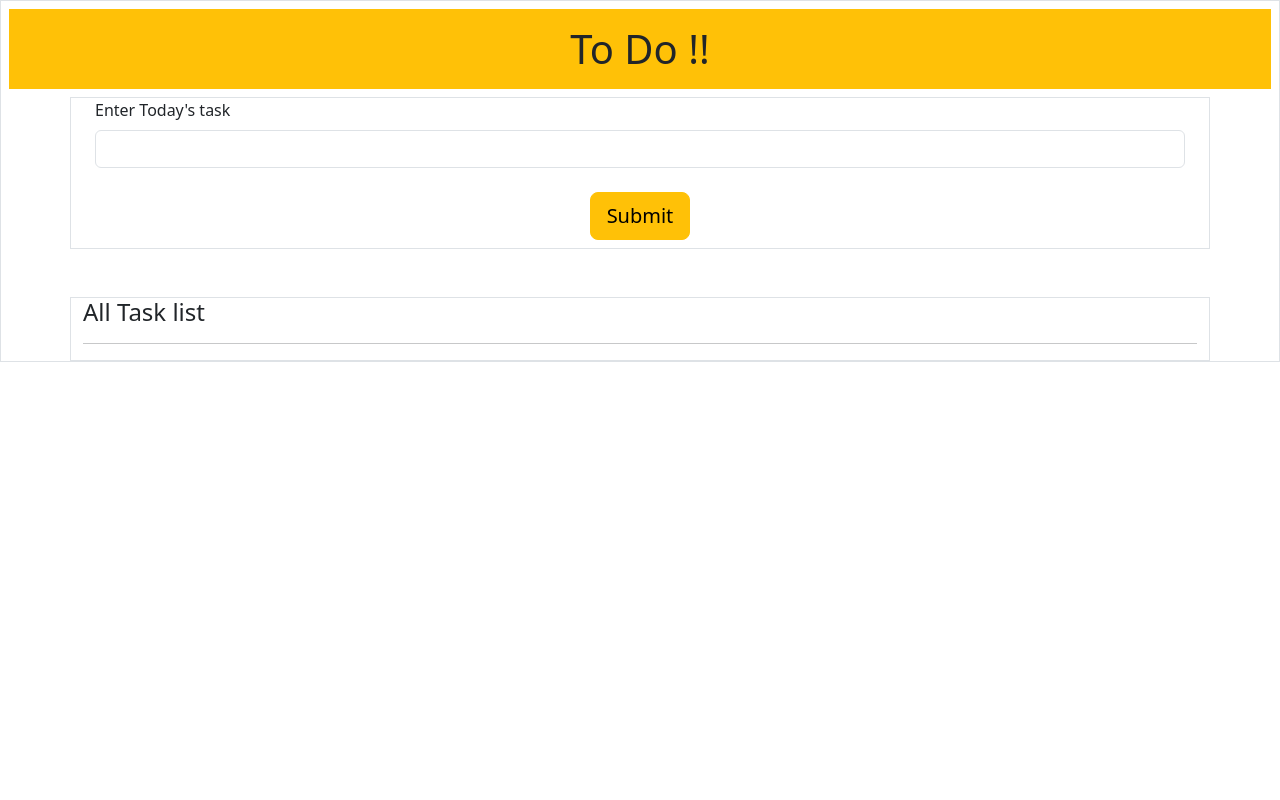
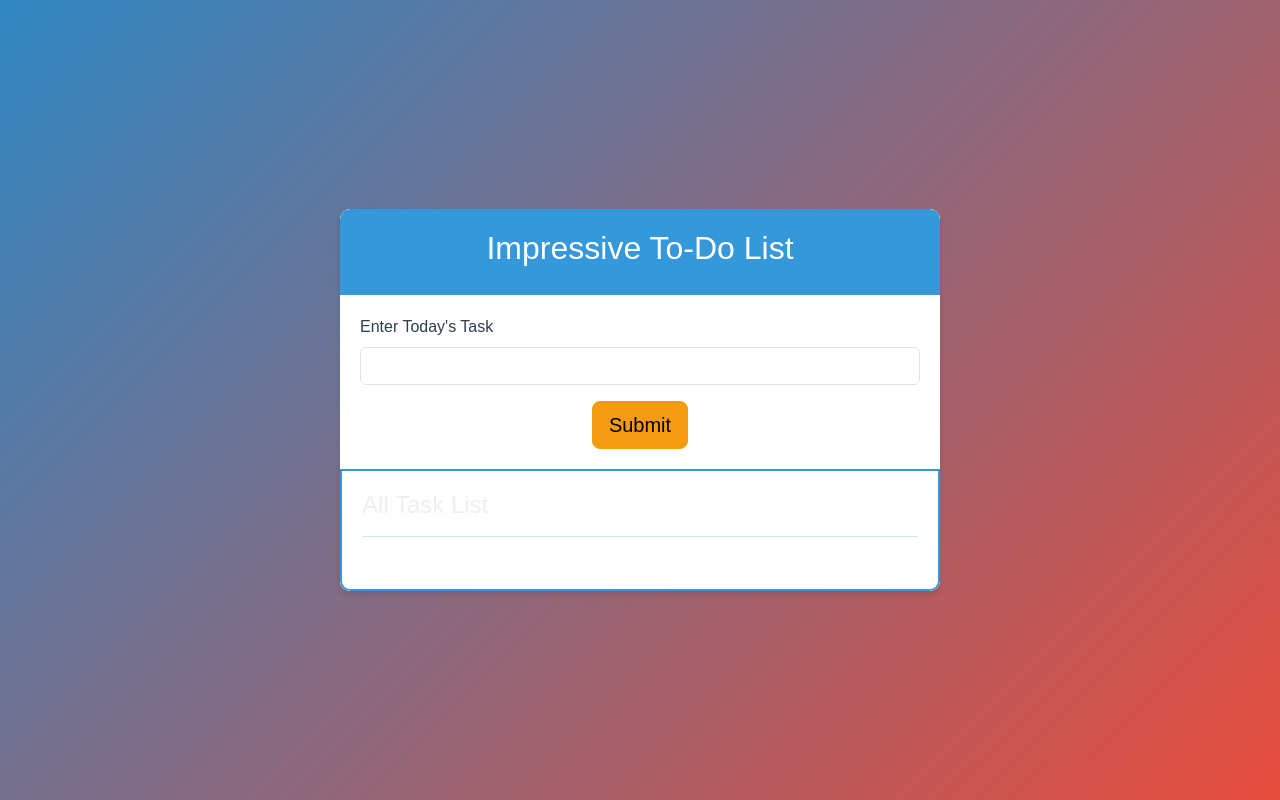
Before and after one commit to Klajdi2004/To-do_web_project, a Flask app: page / in a window 1280 px wide. Run offline with Flask 3, Linux system fonts and the light colour scheme; data that the repository does not hold is empty.

Commit message:
Update index.html

```diff
--- a/templates/index.html
+++ b/templates/index.html
@@ -1,39 +1,109 @@
-<!doctype html>
+<!DOCTYPE html>
 <html lang="en">
-  <head>
+<head>
     <meta charset="utf-8">
     <meta name="viewport" content="width=device-width, initial-scale=1">
-    <title>Bootstrap demo</title>
-    <link href="https://cdn.jsdelivr.net/npm/bootstrap@5.3.2/dist/css/bootstrap.min.css" rel="stylesheet" integrity="sha384-T3c6CoIi6uLrA9TneNEoa7RxnatzjcDSCmG1MXxSR1GAsXEV/Dwwykc2MPK8M2HN" crossorigin="anonymous">
-  </head>
-  <body>
-    <div class="parent border">
-        <header class="bg-warning m-2">
-            <h1 class="text-center p-3">To Do !!<h1>
+    <title>Impressive To-Do List</title>
+    <link href="https://cdn.jsdelivr.net/npm/bootstrap@5.3.2/dist/css/bootstrap.min.css" rel="stylesheet"
+        integrity="sha384-T3c6CoIi6uLrA9TneNEoa7RxnatzjcDSCmG1MXxSR1GAsXEV/Dwwykc2MPK8M2HN"
+        crossorigin="anonymous">
+    <style>
+        body {
+            background: linear-gradient(135deg, #2E86C1, #E74C3C);
+            color: #ECF0F1;
+            font-family: 'Quicksand', sans-serif;
+            margin: 0;
+            padding: 0;
+            display: flex;
+            align-items: center;
+            justify-content: center;
+            min-height: 100vh;
+        }
+        main {
+            background-color: #FFFFFF;
+            border-radius: 10px;
+            box-shadow: 0 4px 6px rgba(0, 0, 0, 0.1);
+            overflow: hidden;
+            width: 80%;
+            max-width: 600px;
+            margin: 20px;
+        }
+        header {
+            background-color: #3498DB;
+            border-radius: 10px 10px 0 0;
+            padding: 20px;
+            text-align: center;
+        }
+        h1 {
+            color: #FFFFFF;
+            font-size: 2rem;
+        }
+        form {
+            padding: 20px;
+        }
+        label {
+            color: #2C3E50;
+        }
+        section {
+            border: 2px solid #3498DB;
+            border-radius: 0 0 10px 10px;
+            padding: 20px;
+        }
+        hr {
+            border-color: #3498DB;
+        }
+        .btn-warning {
+            background-color: #F39C12;
+            border-color: #F39C12;
+        }
+        .btn-danger {
+            background-color: #C0392B;
+            border-color: #C0392B;
+        }
+        table {
+            width: 100%;
+        }
+        table td {
+            color: #333;
+        }
+        @media (max-width: 576px) {
+            main {
+                width: 100%;
+            }
+        }
+    </style>
+</head>
+<body>
+    <main>
+        <header>
+            <h1>Impressive To-Do List</h1>
         </header>
-
-        <form action='/inserttask' method="POST" class="mb-5 container border">
-            <div class="mb-3 container">
-              <label for="taskfield" class="form-label">Enter Today's task</label>
-              <input type="text" class="form-control" id="taskfield" name ="todaystask">
+        <form action='/inserttask' method="POST">
+            <div class="mb-3">
+                <label for="taskfield" class="form-label">Enter Today's Task</label>
+                <input type="text" class="form-control" id="taskfield" name="todaystask">
             </div>
             <div class="text-center">
-                <button type="submit" class="btn btn-lg btn-warning m-2">Submit</button>
+                <button type="submit" class="btn btn-lg btn-warning">Submit</button>
             </div>
         </form>
-
-        <div class="container border">
-          <h4>All Task list</h4><hr/>
-          {% for eachtask in alltasks%}
-          <div class="d-flex justify-content-between mb-2 text-decoration-underline p-3">
-            <div> {{eachtask['task'] }} </div>
-            <a href="{{ url_for('deletetask', id = eachtask['id'])}}" class="btn btn-sm bg-danger text-light">Clear</a>
-          </div>
-          {% endfor %}
-        </div>
-    </div>
-
-
-    <script src="https://cdn.jsdelivr.net/npm/bootstrap@5.3.2/dist/js/bootstrap.bundle.min.js" integrity="sha384-C6RzsynM9kWDrMNeT87bh95OGNyZPhcTNXj1NW7RuBCsyN/o0jlpcV8Qyq46cDfL" crossorigin="anonymous"></script>
-  </body>
+        <section>
+            <h4>All Task List</h4>
+            <hr />
+            <table class="table">
+                <tbody>
+                    {% for eachtask in alltasks %}
+                    <tr>
+                        <td>{{ eachtask['task'] }}</td>
+                        <td><a href="{{ url_for('deletetask', id=eachtask['id']) }}" class="btn btn-sm btn-danger">Clear</a></td>
+                    </tr>
+                    {% endfor %}
+                </tbody>
+            </table>
+        </section>
+    </main>
+    <script src="https://cdn.jsdelivr.net/npm/bootstrap@5.3.2/dist/js/bootstrap.bundle.min.js"
+        integrity="sha384-C6RzsynM9kWDrMNeT87bh95OGNyZPhcTNXj1NW7RuBCsyN/o0jlpcV8Qyq46cDfL"
+        crossorigin="anonymous"></script>
+</body>
 </html>
```
